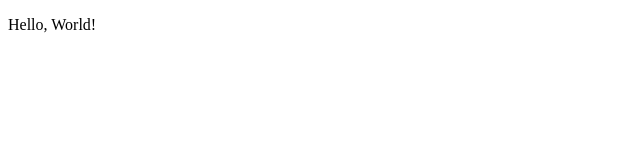
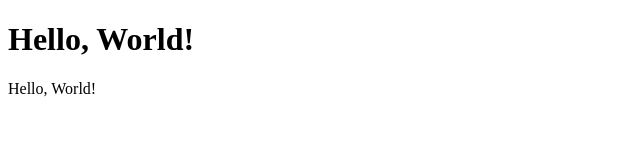
Before and after one commit to Realive333/Pj_R_TII, a plain HTML site: page index.html in a window 1280 px wide. Shown: the whole page, without its empty margins (0-640 px from the left). Drawn offline with Linux system fonts and the light colour scheme.

Commit message:
Update index.html

```diff
--- a/index.html
+++ b/index.html
@@ -8,6 +8,7 @@
 
 <body>
 
+<p><h1>Hello, World!</h1></p>
 <p>Hello, World!</p>
 
 </body>
```
